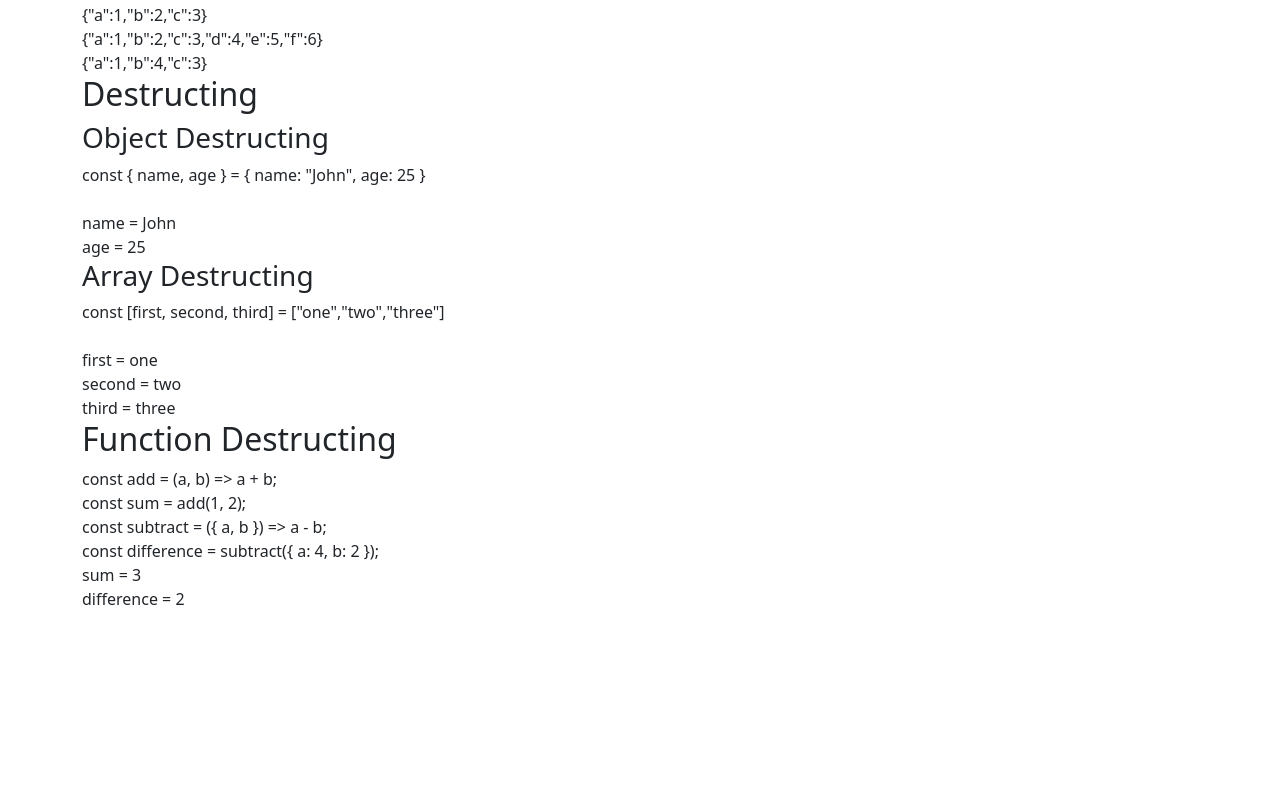
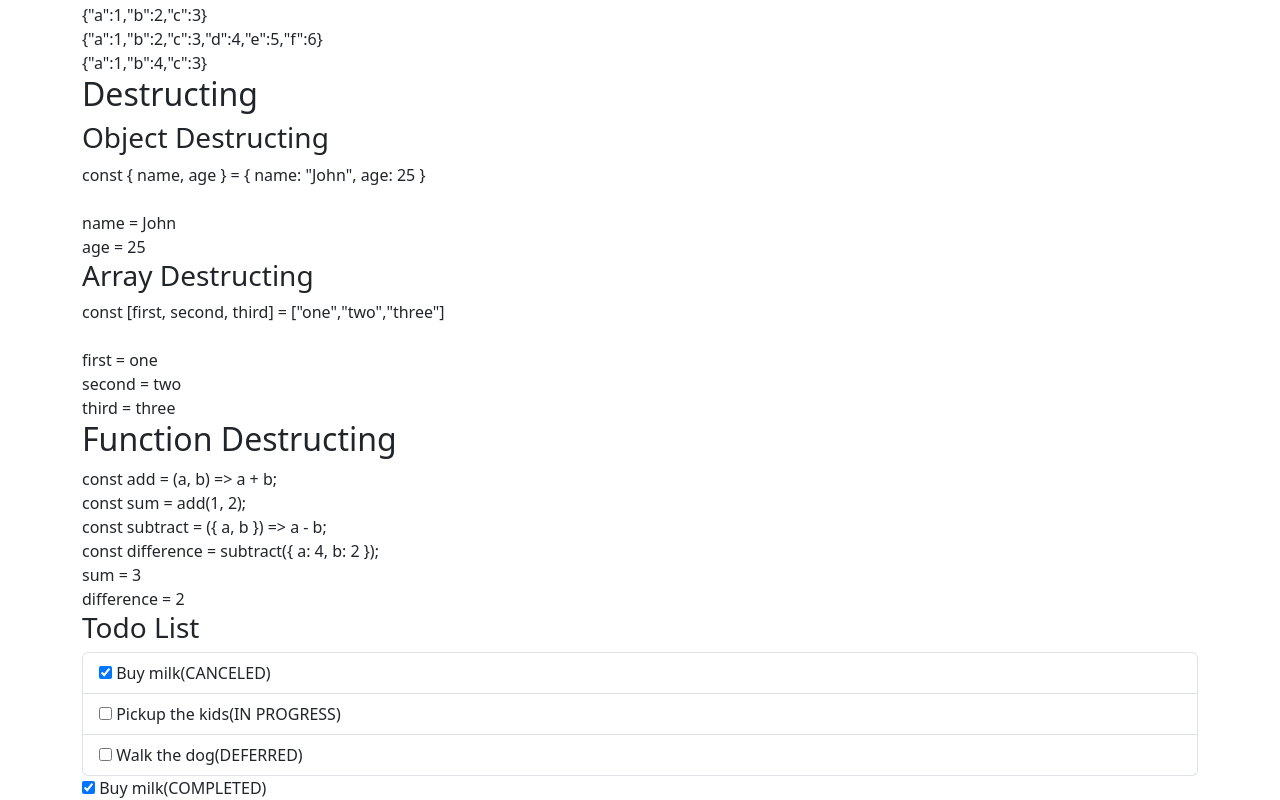
Before and after one commit to cassiesong1225/tuiter-react-web-app-summer2, a React (Create React App) app: page /#/labs in a window 1280 px wide. Shown: the part 3694-4494 px from the top of the page. Before the commit the page ends 4305 px from the top, so only its background shows below. Built offline with nearby package versions, Linux system fonts and the light colour scheme.

Commit message:
JavaScript and React.js Assignment 3 completed

```diff
--- a/src/labs/a3/index.js
+++ b/src/labs/a3/index.js
@@ -2,6 +2,8 @@
 import Classes from "./classes";
 import Styles from "./styles";
 import ConditionalOutput from "./conditional-output";
+import TodoItem from "./todo/todo-item";
+import TodoList from "./todo/todo-list";
 
 function Assignment3() {
   return (
@@ -11,6 +13,8 @@
         <Styles/>
         <Classes/>
         <JavaScript/>
+        <TodoList/>
+        <TodoItem/>
       </div>
   );
 }
--- /dev/null
+++ b/src/labs/a3/todo/todos.json
@@ -0,0 +1,5 @@
+[
+  { "title": "Buy milk",          "status": "CANCELED",     "done": true   },
+  { "title": "Pickup the kids",   "status": "IN PROGRESS",  "done": false  },
+  { "title": "Walk the dog",      "status": "DEFERRED",     "done": false  }
+]
```
Also changed, not shown: 1 other file (tests, documents, lock files or other folders).
